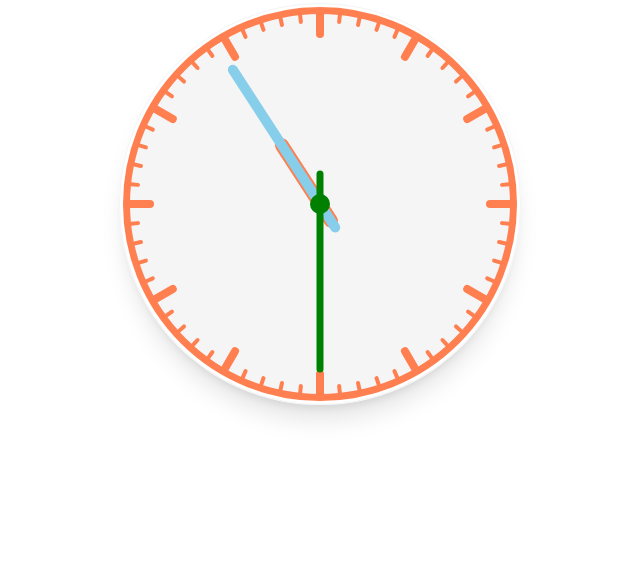
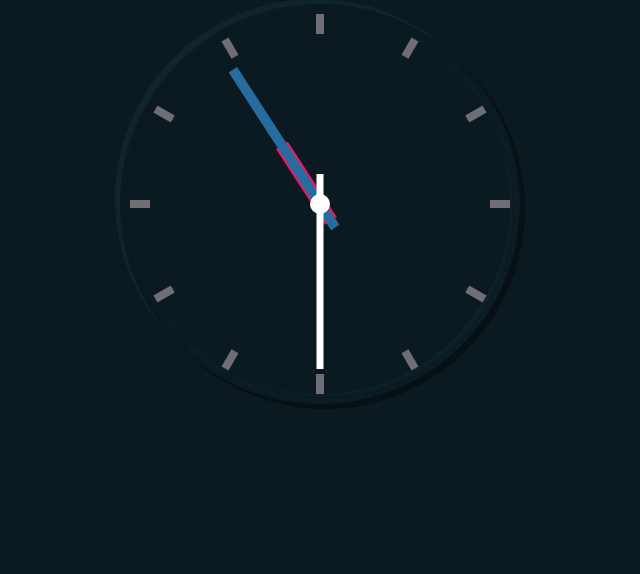
Before and after one commit to pradeepkhanal23/JS-clock, a website: page index.html in a window 1280 px wide. Shown: the part 226-800 px from the top of the page, without its empty margins (320-960 px from the left). Drawn offline with Linux system fonts and the light colour scheme; a web font is replaced by a local one.

Commit message:
clock style changed

```diff
--- a/index.html
+++ b/index.html
@@ -14,13 +14,8 @@
     <title>JS Clock Project</title>
   </head>
   <body class="flex-col flex items-center justify-center">
-    <h1 class="text-4xl mb-5 text-gray-500">JS Clock Project</h1>
-    <canvas
-      id="canvas"
-      width="400"
-      height="400"
-      class="border border-1 border-gray-100 shadow-xl rounded-full"
-    ></canvas>
+    <h1 class="text-4xl mb-5 text-white">JS Clock Project</h1>
+    <canvas id="canvas" width="400" height="400"></canvas>
     <script src="./index.js"></script>
   </body>
 </html>
--- a/index.js
+++ b/index.js
@@ -22,23 +22,34 @@ function drawClock() {
   // Setting up canvas
   ctx.translate(centerX, centerY);
   ctx.rotate(-Math.PI / 2);
-  ctx.strokeStyle = "coral"; // Stroke color setup
-  ctx.fillStyle = "#f5f5f5"; // Inside the circle color
-  ctx.lineWidth = 3; // Stroke width
-  ctx.lineCap = "round"; // Rounded line at the edges
+
+  // Update colors and styles for the neumorphism style
+  ctx.fillStyle = "#0b1a21"; // Dark background color
+  ctx.shadowBlur = 0; // Disable the default shadow
 
   // Clock face/border
   ctx.save();
   ctx.beginPath();
-  ctx.lineWidth = 14;
   ctx.arc(0, 0, centerX - 10, 0, Math.PI * 2, true); // Outer circle
-  ctx.stroke();
+  ctx.fillStyle = "#0b1a21"; // Dark background color
+  ctx.shadowOffsetX = 5;
+  ctx.shadowOffsetY = 5;
+  ctx.shadowBlur = 0;
+  ctx.shadowColor = "#071015"; // Dark shadow color
+  ctx.fill();
+
+  ctx.beginPath();
+  ctx.arc(0, 0, centerX - 10, 0, Math.PI * 2, true); // Outer circle
+  ctx.fillStyle = "#0b1a21"; // Dark background color
+  ctx.shadowBlur = 10;
+  ctx.shadowColor = "#0f242d"; // Light shadow color
   ctx.fill();
   ctx.restore();
 
   // Drawing hour marks
   ctx.save();
   ctx.lineWidth = 8;
+  ctx.strokeStyle = "#6f6e75"; // Dark background color for the marks
   for (let i = 0; i < 12; i++) {
     ctx.beginPath();
     ctx.rotate(Math.PI / 6);
@@ -46,11 +57,13 @@ function drawClock() {
     ctx.lineTo(centerX - 10, 0);
     ctx.stroke();
   }
+
   ctx.restore();
 
   // Drawing minute marks
   ctx.save();
   ctx.lineWidth = 4;
+  ctx.strokeStyle = "#0b1a21"; // Dark background color for the marks
   for (let i = 0; i < 60; i++) {
     if (i % 5 !== 0) {
       ctx.beginPath();
@@ -81,6 +94,7 @@ function drawHourHand(hr, min) {
   const hourAngle = (Math.PI / 6) * hr + (Math.PI / 360) * min;
   ctx.rotate(hourAngle);
   ctx.lineWidth = 14;
+  ctx.strokeStyle = "#fd115d"; // Dark background color for the hand
   ctx.beginPath();
   ctx.moveTo(-20, 0);
   ctx.lineTo(70, 0);
@@ -93,7 +107,7 @@ function drawMinuteHand(min, sec) {
   const minAngle = (Math.PI / 30) * min + (Math.PI / 1800) * sec;
   ctx.rotate(minAngle);
   ctx.lineWidth = 10;
-  ctx.strokeStyle = "skyblue";
+  ctx.strokeStyle = "#276c9f"; // Dark background color for the hand
   ctx.beginPath();
   ctx.moveTo(-28, 0);
   ctx.lineTo(160, 0);
@@ -106,14 +120,14 @@ function drawSecondHand(sec) {
   const secondAngle = (sec * Math.PI) / 30;
   ctx.rotate(secondAngle);
   ctx.lineWidth = 7;
-  ctx.strokeStyle = "green";
+  ctx.strokeStyle = "white"; // Dark background color for the hand
   ctx.beginPath();
   ctx.moveTo(-30, 0);
   ctx.lineTo(165, 0);
   ctx.stroke();
 
   ctx.beginPath();
-  ctx.fillStyle = "green";
+  ctx.fillStyle = "white"; // Dark background color for the center of the second hand
   ctx.arc(0, 0, 10, 0, Math.PI * 2, true);
   ctx.fill();
   ctx.restore();
--- a/src/input.css
+++ b/src/input.css
@@ -7,12 +7,18 @@
   --box-shadow: rgba(0, 0, 0, 0.1) 0px 4px 6px -1px,
     rgba(0, 0, 0, 0.06) 0px 2px 4px -1px;
 
-  --background-color: #fff;
-  --color: #333;
+  --background-color: #0b1a21;
 }
 
 body {
   min-height: 100vh;
   font-family: var(--font-family);
   font-size: 1rem;
+  background-color: var(--background-color);
 }
+
+canvas {
+  border-radius: 50%;
+  background: #0b1a21;
+  box-shadow: 5px 5px 0px #071015, -5px -5px 0px #0f242d;
+}
```
Also changed, not shown: src/output.css.
